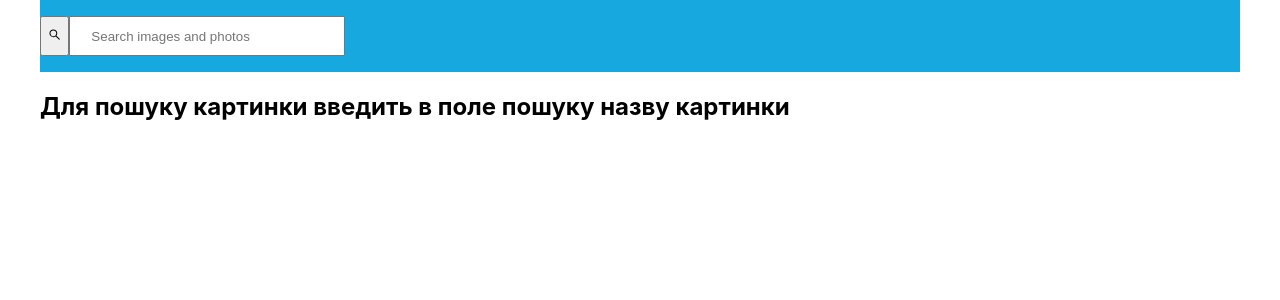
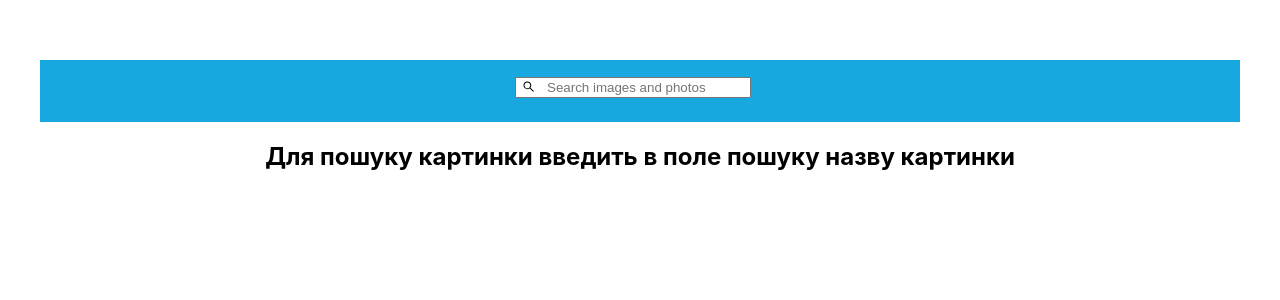
Before and after one commit to OlegRosinskyi/goit-react-hw-03-image-finder, a React (Create React App) app: page / in a window 1280 px wide. Shown: the top 300 px of the page. Built offline with nearby package versions, Linux system fonts and the light colour scheme.

Commit message:
update
update

```diff
--- a/src/components/App.jsx
+++ b/src/components/App.jsx
@@ -10,8 +10,8 @@ export class App extends Component {
   state = {
     imageName:'',
     showModal: false,
-    articls: {},
-    activId: '',
+    articls: [{}],
+   // activId: '',
   }
   componentDidMount() { console.log('componentDidMount App') };
   componentWillUnmount(){ console.log('componentWillUnmount App') };
@@ -19,7 +19,7 @@ export class App extends Component {
     console.log('componentDidUpdate App')
     if (prevProps.imageName !== this.props.imageName) {
             console.log('componentDidUpdate App Новий запит');
-            this.setState({ activId: '',articls: [], });
+            this.setState({ articls: [{}] });
     }
   };
 
@@ -41,9 +41,8 @@ export class App extends Component {
     return (
       <Container>
         <Searchbar onSubmit={this.updateImage}></Searchbar>
-
-        <ImageGallery imageName={this.state.imageName} onClikeImage={this.updateId}></ImageGallery>
-        {this.state.showModal && <Modal onClose={this.toogleModal}> <img src={this.state.articls.largeImageURL} alt="" /> </Modal>}
+            <ImageGallery imageName={this.state.imageName} onClikeImage={this.updateId}></ImageGallery>
+        {this.state.showModal && <Modal onClose={this.toogleModal}> <img src={this.state.articls.largeImageURL} alt={this.state.articls.tags} /> </Modal>}
 
         <ToastContainer/>
       </Container>
--- a/src/components/App.stiled.jsx
+++ b/src/components/App.stiled.jsx
@@ -1,8 +1,24 @@
 import styled from "styled-components";
 export const Container =
-    styled.div   ` display:flex; flex-direction:column; justify-content:center;
+    styled.div   ` display:flex; flex-direction:column;
   width: 1200px;
- // width: 100%;
+ @media screen and (min-width: 320px) {
+    max-width: 320px;
+    padding: 20px;
+
+  }
+
+  @media screen and (min-width: 768px) {
+    max-width: 768px;
+    padding: 60px 30px;
+
+  }
+
+  @media screen and (min-width: 1280px) {
+    max-width: 1280px;
+    padding: 60px 30px;
+
+  }
   padding-left: 15px;
   padding-right: 15px;
   margin-left: auto;
--- a/src/components/Button.jsx
+++ b/src/components/Button.jsx
@@ -1,28 +1,16 @@
 import { Component } from "react";
 import { ButtonStiled } from "./Button.stiled";
 export class Button extends Component{
-    state = {
-        namberPage: 1,
-        }
+
     updateNamberPage = () => {
-        let nPage = this.props.namberPage;
-         console.log(nPage);
-        nPage = nPage + 1;
-        console.log(nPage);
-        //this.setState({ namberPage: nPage });
-        //this.setState((prevStat) => ({ namberPage: prevStat.namberPage + 1, }));
-           this.props.onClike(this.props.namberPage+1);
+        console.log('Button',this.props.namberPage);
+
+        this.props.onClike(this.props.namberPage + 1);
+        console.log('Button',this.props.namberPage+1);
     };
     componentDidMount() { console.log('componentDidMount Button') };
     componentWillUnmount(){ console.log('WillUnmount Button') };
-    //componentDidUpdate(prevProps,prevState) {
-     //  if (prevProps.imageName !== this.props.imageName) {
-       //     console.log('Новий запит componentDidUpdate Button'); //this.setState({ namberPage: 1 });
-       // }
-      //  console.log('componentDidUpdate Button')
-      //  if (prevState.namberPage !== this.state.namberPage) { this.props.onClike(this.state.namberPage);}
-    //};
-    render (){
+      render (){
     return (
         <>
             <ButtonStiled type="button" onClick={this.updateNamberPage}>Load more</ButtonStiled>
--- a/src/components/ImageGallery.jsx
+++ b/src/components/ImageGallery.jsx
@@ -4,6 +4,7 @@ import axiosImages from "./axiosImages";
 import { ImageGalleryStiled } from "./ImageGallery.stiled";
 import { Button } from "./Button";
 import Loader from "./Loader";
+import { BoxButton } from "./ImageGallery.stiled";
 const namberPerPage = 12;
 
 export class ImageGallery extends Component{
@@ -16,19 +17,21 @@ export class ImageGallery extends Component{
         erros: null,
         status: 'idle', //початковий стан простою
     }
-    componentDidMount() { console.log('componentDidMount ImageGallery') };
-    componentWillUnmount(){ console.log('componentWillUnmount ImageGallery') };
+    componentDidMount() { console.log('componentDidMount ImageGallery'); this.setState({ status: 'idle', }); };
+    componentWillUnmount() {
+        console.log('componentWillUnmount ImageGallery'); this.setState({ status: 'idle', });
+    }
     componentDidUpdate(prevProps,prevState) {
         console.log('componentDidUpdate ImageGallery')
         //if (prevState.status !== this.state.status) {
         if (prevProps.imageName !== this.props.imageName) {
             console.log('Новий запит');
-            this.setState({ pageTotal: 0,articls: [], activID:'',showModal: false,status:'idle', erros: null,}); //стан loading //namberPage: 1,
+            this.setState({ pageTotal: 0,articls: [], activID:'',showModal: false,status: 'idle', erros: null,}); //стан loading //namberPage: 1,
             this.searchImage(this.props.imageName, this.state.namberPage, namberPerPage);
         }
         if (prevState.namberPage !== this.state.namberPage) {
             console.log('Зміна сторінки');
-            this.setState({ activID:'',status:'idle',});
+            this.setState({ activID:'',status: 'idle'});
             this.searchImage(this.props.imageName, this.state.namberPage, namberPerPage);
         }
         if (prevState.activID !== this.state.activID) {
@@ -83,17 +86,17 @@ export class ImageGallery extends Component{
     resetSearchImage = () => { this.setState({ imageName: '', }); };
 
     render() {
-        if (this.state.status === 'idle'){return <div><h2>Для пошуку картинки введить в поле пошуку назву картинки</h2></div> };
-        if (this.state.status === 'pending') { return <div><Loader></Loader></div> };
+        if (this.state.status === 'idle'){return <BoxButton><h2>Для пошуку картинки введить в поле пошуку назву картинки</h2></BoxButton> };
+        if (this.state.status === 'pending') { return <BoxButton><Loader></Loader></BoxButton> };
 
         if (this.state.status === 'resolved'){
             return (
-            Number(this.state.articls.length) === 0?<div> <h2>Пошук картинки по слову  {this.props.imageName} не два результату</h2></div>:
+            Number(this.state.articls.length) === 0?<BoxButton> <h2>Пошук картинки по слову  {this.props.imageName} не два результату</h2></BoxButton>:
             <div>
             <ImageGalleryStiled onClick={this.lookImage}>
                 <ImageGalleryItems datas={this.state.articls}></ImageGalleryItems>
             </ImageGalleryStiled>
-            {(this.state.namberPage !== this.state.pageTotal && this.state.articls.length !== 0)&& <Button namberPage={this.state.namberPage}  imageName={this.props.imageName}  onClike={this.updateNamberPage}/>}
+            {(this.state.namberPage !== this.state.pageTotal && this.state.articls.length !== 0)&&<BoxButton><Button namberPage={this.state.namberPage}  imageName={this.props.imageName}  onClike={this.updateNamberPage}/></BoxButton> }
             </div>
         )
         };
--- a/src/components/ImageGallery.stiled.jsx
+++ b/src/components/ImageGallery.stiled.jsx
@@ -1,7 +1,10 @@
 import styled from "styled-components";
 
+export const BoxButton = styled.div `display:flex;justify-content:center;
+ `
 export const ImageGalleryStiled = styled.ul `list-style: none;
   display: flex;
+  justify-content: center;
   flex-wrap: wrap;
   gap: 10px;
   align-items: baseline;
--- a/src/components/ImageGalleryItem.stiled.jsx
+++ b/src/components/ImageGalleryItem.stiled.jsx
@@ -4,7 +4,27 @@ export const ImageGalleryItemStiled = styled.li `display: flex;
   flex-direction: column;
 
    align-items: center;
+
+ @media screen and (min-width: 480px) {
+width: calc((100% - 60px) / 2);
+  height: 100px;
+  };
+
+
+
+  @media screen and (min-width: 768px) {
+  width: calc((100% - 64px) / 3);
+  height: 120px;
+  };
+
+
+
+  @media screen and (min-width: 1200px) {
   width: calc((100% - 40px) / 4);
-  height: auto;`
+  height: 160px;
+  };`
 
-export const ImageStiled = styled.img ` display:block;  width:100%; height: auto;`
+
+
+
+export const ImageStiled = styled.img ` display:block;  width:100%; height: 100%;`
--- a/src/components/Modal.stiled.jsx
+++ b/src/components/Modal.stiled.jsx
@@ -4,30 +4,23 @@ export const Backdrop = styled.div `display: flex;
     justify-content: center;
     align-items: center;
     position: fixed;
-    top: 0;
+    top: 10px;
     left: 0;
     width: 100%;
     height: 100vh;
-    z-index: 2000;
-//background-color: red;
-    //pointer-events: none;
-  //  opacity: 0;
-  //  visibility: hidden;
+    background: rgba(0, 0, 0, 0.2);
 
-    background: rgba(0, 0, 0, 0.2);
-  //  transition: opacity 250ms, visibility 250ms;
     `
-    export const ModalWindous = styled.div `//position: absolute;
-   // top: 50%;
-   // left: 50%;
-   // transform: translate(-50%, -50%);
+export const ModalWindous = styled.div `
+ height: auto;
+    width: auto;
 
-    //padding: 48px 20px;
-    width: auto;
 
     background-color: #FFFFFF;
     box-shadow: rgba(0, 0, 0, 0.15) 0px 5px 15px 0px;
     border-radius: 4px;
 
-    height: auto;
+`
+
+
    // overflow-y: scroll;`
--- a/src/components/Searchbar.jsx
+++ b/src/components/Searchbar.jsx
@@ -3,6 +3,7 @@ import {AiOutlineSearch} from "react-icons/ai";
 import { SearchbarInput } from "./Searchbar.stiled";
 import { SearchbarBox } from "./Searchbar.stiled";
 import { SearchbarForm } from "./Searchbar.stiled";
+import { Searchbarbutton } from "./Searchbar.stiled";
 import { toast } from "react-toastify";
 export class Searchbar extends Component
 {
@@ -27,21 +28,19 @@ export class Searchbar extends Component
 
             <SearchbarBox>
             <SearchbarForm onSubmit={this.hendleSubmit}>
-                <button type="submit" className="button" >
+                <Searchbarbutton type="submit">
                     <span className="button-label"><AiOutlineSearch/></span>
-                </button>
+                </Searchbarbutton>
 
                 <SearchbarInput
 
                 className="input"
                 type="text"
                 autocomplete="off"
-                autofocus
-                    placeholder="Search images and photos"
-                    value={this.state.imageName}
+                placeholder="Search images and photos"
+                value={this.state.imageName}
                 onChange={this.searchImage}
-
-            />
+                />
             </SearchbarForm>
         </SearchbarBox>
 
--- a/src/components/Searchbar.stiled.jsx
+++ b/src/components/Searchbar.stiled.jsx
@@ -1,7 +1,9 @@
 import styled from "styled-components";
 
-export const SearchbarBox = styled.header`max-width: 1200px;
- height: 40px; background-color: rgb(24, 168, 224); padding-top:16px; padding-bottom:16px;`
- export const SearchbarForm = styled.form`display: flex; align-content:center; width:auto;
- height: 40px; background-color: rgb(24, 168, 224);`
-export const SearchbarInput = styled.input `padding-left: 20px; width: 250px;`
+export const SearchbarBox = styled.header`display: flex; justify-content:center;
+ height: 30px; background-color: rgb(24, 168, 224); padding-top:16px; padding-bottom:16px;`
+ export const SearchbarForm = styled.form`  width:auto; position: relative;
+  background-color: rgb(24, 168, 224);width: 250px;`
+export const SearchbarInput = styled.input`padding-left: 30px; width: 200px;`
+export const Searchbarbutton = styled.button` background-color: white; position:absolute; left:1px; top:3px;
+  border: 0px; height:18px; `
```
Also changed, not shown: src/components/Modal.jsx (+0 -9 lines).
